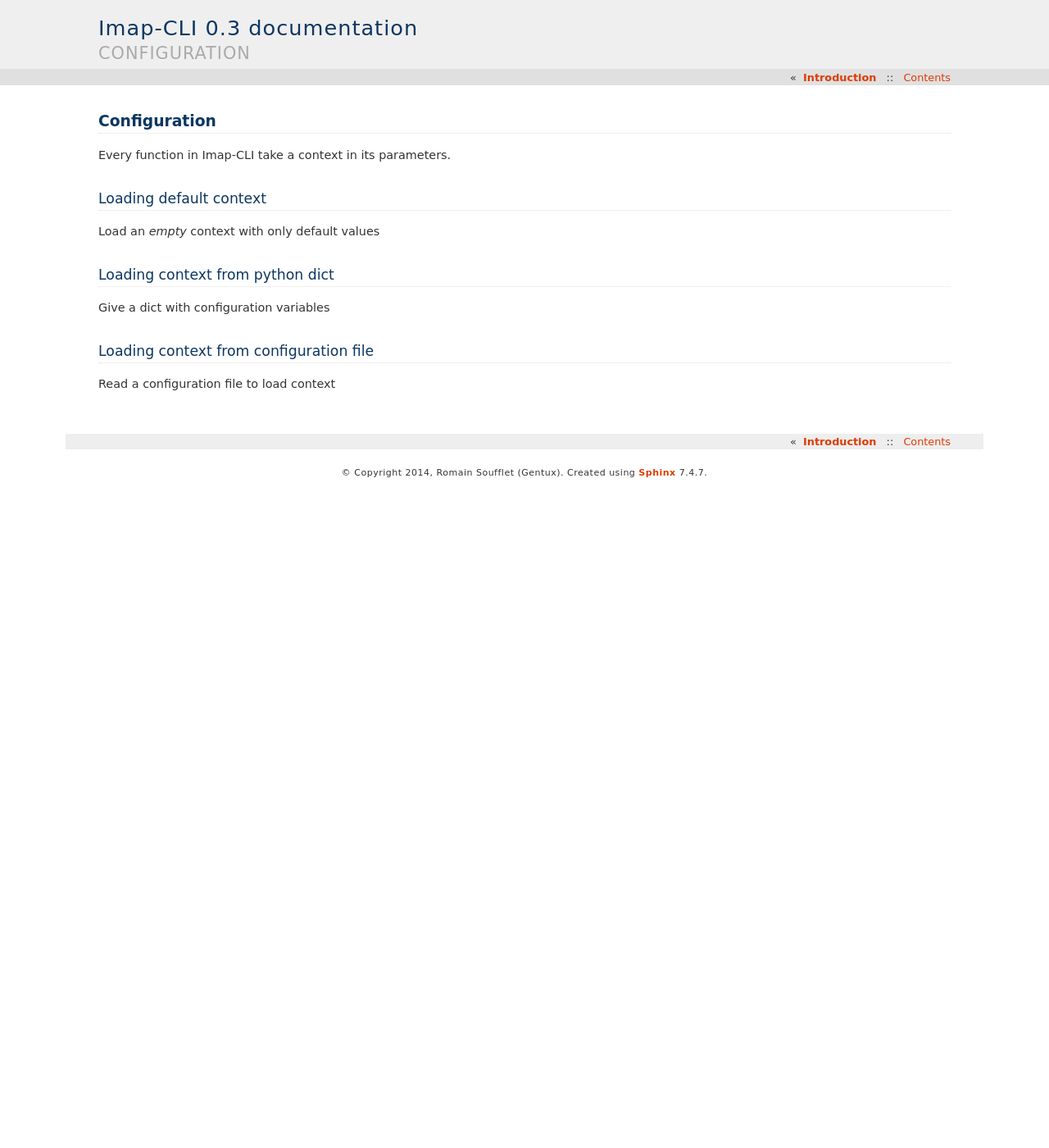
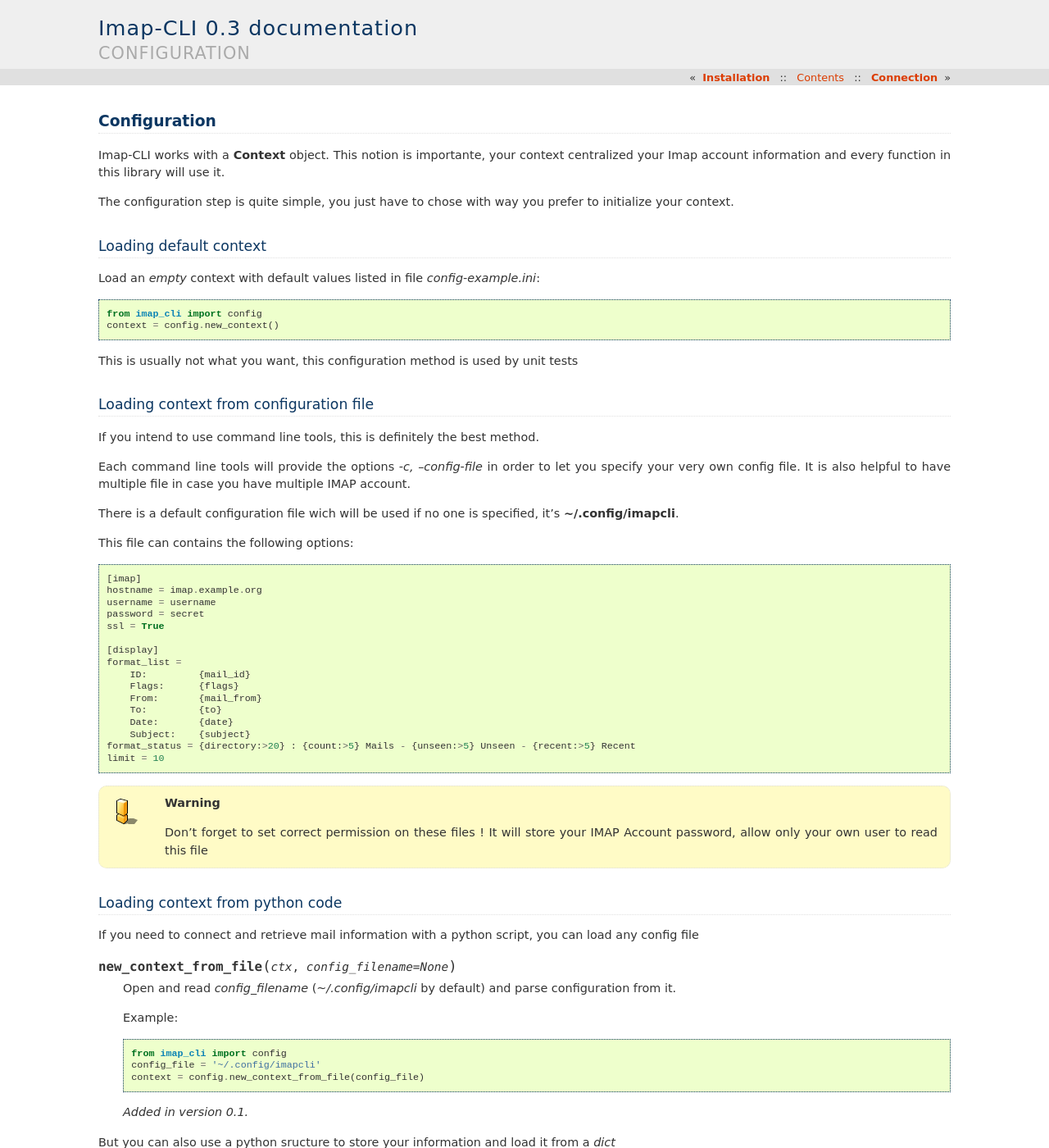
Before and after one commit to Gentux/imap-cli, a Sphinx documentation site: the page built from doc/configuration.rst, in a window 1280 px wide and 1400 px high. Shown: the whole window at 82% size. Built offline with Sphinx 7.4.7, drawn with Linux system fonts in a browser that asks for light colours; some of the changed text lies outside the part shown.

Commit message:
Update initial version of documentation
Still a work in progress.

```diff
--- a/doc/configuration.rst
+++ b/doc/configuration.rst
@@ -2,22 +2,90 @@ Configuration
 =============
 
 
-Every function in Imap-CLI take a context in its parameters.
+Imap-CLI works with a **Context** object. This notion is importante, your context centralized your Imap account
+information and every function in this library will use it.
+
+The configuration step is quite simple, you just have to chose with way you prefer to initialize your context.
 
 
 Loading default context
 -----------------------
 
-Load an *empty* context with only default values
+Load an *empty* context with default values listed in file *config-example.ini*::
 
+    from imap_cli import config
+    context = config.new_context()
 
-Loading context from python dict
---------------------------------
-
-Give a dict with configuration variables
+This is usually not what you want, this configuration method is used by unit tests
 
 
 Loading context from configuration file
 ---------------------------------------
 
-Read a configuration file to load context
+If you intend to use command line tools, this is definitely the best method.
+
+Each command line tools will provide the options *-c, --config-file* in order to let you specify your very own config
+file. It is also helpful to have multiple file in case you have multiple IMAP account.
+
+There is a default configuration file wich will be used if no one is specified, it's **~/.config/imapcli**.
+
+This file can contains the following options::
+
+    [imap]
+    hostname = imap.example.org
+    username = username
+    password = secret
+    ssl = True
+
+    [display]
+    format_list =
+        ID:         {mail_id}
+        Flags:      {flags}
+        From:       {mail_from}
+        To:         {to}
+        Date:       {date}
+        Subject:    {subject}
+    format_status = {directory:>20} : {count:>5} Mails - {unseen:>5} Unseen - {recent:>5} Recent
+    limit = 10
+
+
+.. warning::
+
+    Don't forget to set correct permission on these files !
+    It will store your IMAP Account password, allow only your own user to read this file
+
+
+Loading context from python code
+--------------------------------
+
+If you need to connect and retrieve mail information with a python script, you can load any config file
+
+.. function:: new_context_from_file(ctx, config_filename=None)
+
+    Open and read *config_filename* (`~/.config/imapcli` by default) and parse configuration from it.
+
+    Example::
+
+        from imap_cli import config
+        config_file = '~/.config/imapcli'
+        context = config.new_context_from_file(config_file)
+
+    .. versionadded:: 0.1
+
+But you can also use a python sructure to store your information and load it from a *dict*
+
+.. function:: new_context(ctx, config=None)
+
+    Read configuration from *config* dict.
+
+    Example::
+
+        from imap_cli import config
+        context = config.new_context({
+            'hostname': 'another.imap-server.org',
+            'password': 'another.secret',
+            })
+
+    .. versionadded:: 0.1
+
+Every missing key will take the default value.
```
Also changed, not shown: doc/connection.rst (added, +35 -0 lines), doc/index.rst (+28 -5 lines), doc/installation.rst (added, +51 -0 lines), doc/intro.rst (deleted, +0 -19 lines), doc/search.rst (added, +50 -0 lines), doc/status.rst (added, +33 -0 lines), doc/contribute.rst (added), doc/flag.rst (added), doc/read.rst (added), doc/roadmap.rst (added).
